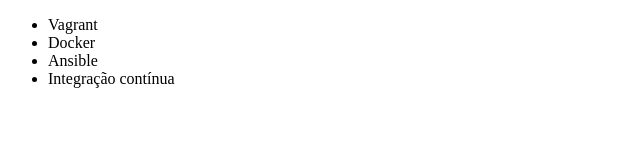
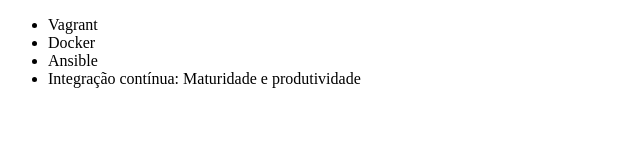
Before and after one commit to MauricioEscouto/Git, a plain HTML site: page index.html in a window 1280 px wide. Shown: the whole page, without its empty margins (0-640 px from the left). Drawn offline with Linux system fonts and the light colour scheme.

Commit message:
Renomeando curso de integração contínua

```diff
--- a/index.html
+++ b/index.html
@@ -9,7 +9,7 @@
         <li>Vagrant</li>
         <li>Docker</li>
         <li>Ansible</li>
-        <li>Integração contínua</li>
+        <li>Integração contínua: Maturidade e produtividade</li>
     </ul>
 </body>
 </html>
```
